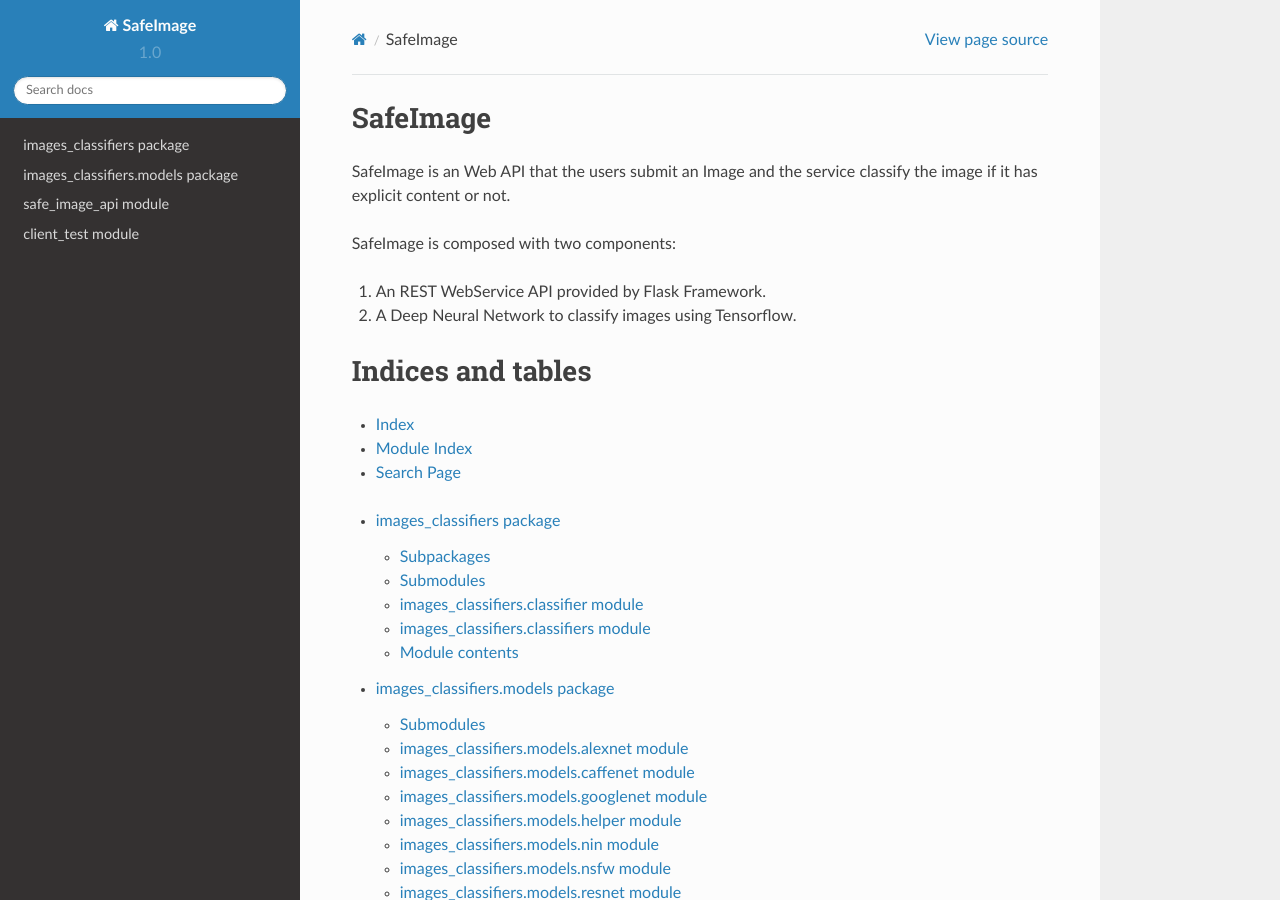
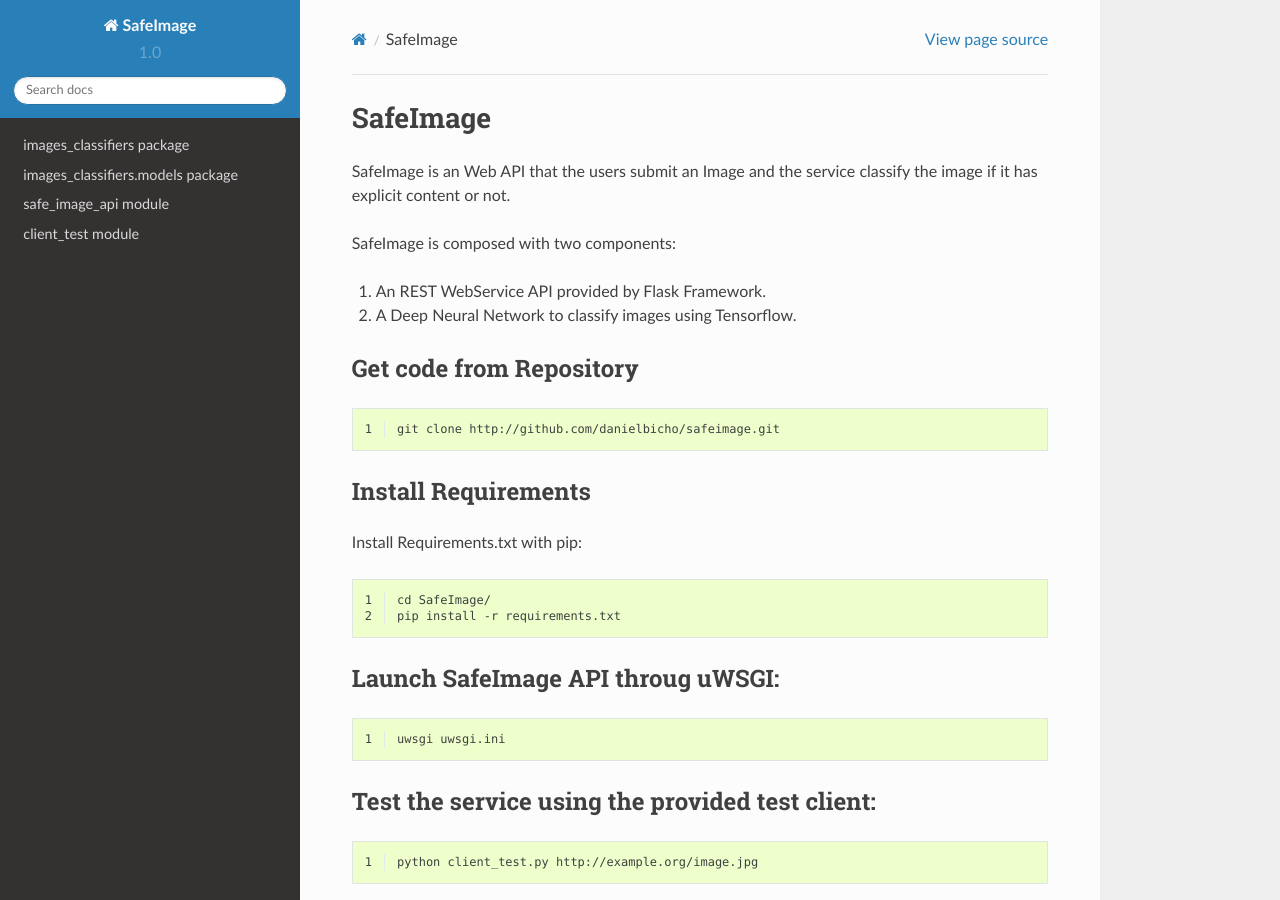
Before and after one commit to arquivo/SafeImage, a Sphinx documentation site: the page built from doc/index.rst, in a window 1280 px wide and 900 px high. Built offline with Sphinx 7.4.7 and the Read the Docs theme 2.0.0, drawn with Linux system fonts in a browser that asks for light colours.

Commit message:
Updated documentation

```diff
--- a/doc/index.rst
+++ b/doc/index.rst
@@ -12,6 +12,40 @@
 
 #. An REST WebService API provided by Flask Framework.
 #. A Deep Neural Network to classify images using Tensorflow.
+
+Get code from Repository
+------------------------
+
+.. code-block:: html
+    :linenos:
+
+    git clone http://github.com/danielbicho/safeimage.git
+
+
+Install Requirements
+--------------------
+
+Install Requirements.txt with pip:
+
+.. code-block:: html
+    :linenos:
+
+    cd SafeImage/
+    pip install -r requirements.txt
+
+Launch SafeImage API throug uWSGI:
+----------------------------------
+.. code-block:: html
+    :linenos:
+
+    uwsgi uwsgi.ini
+
+Test the service using the provided test client:
+------------------------------------------------
+.. code-block:: html
+    :linenos:
+
+    python client_test.py http://example.org/image.jpg
 
 
 Indices and tables
```
Also changed, not shown: README.md (+40 -2 lines), requirements.txt (line endings or trailing spaces), 7 other files.
